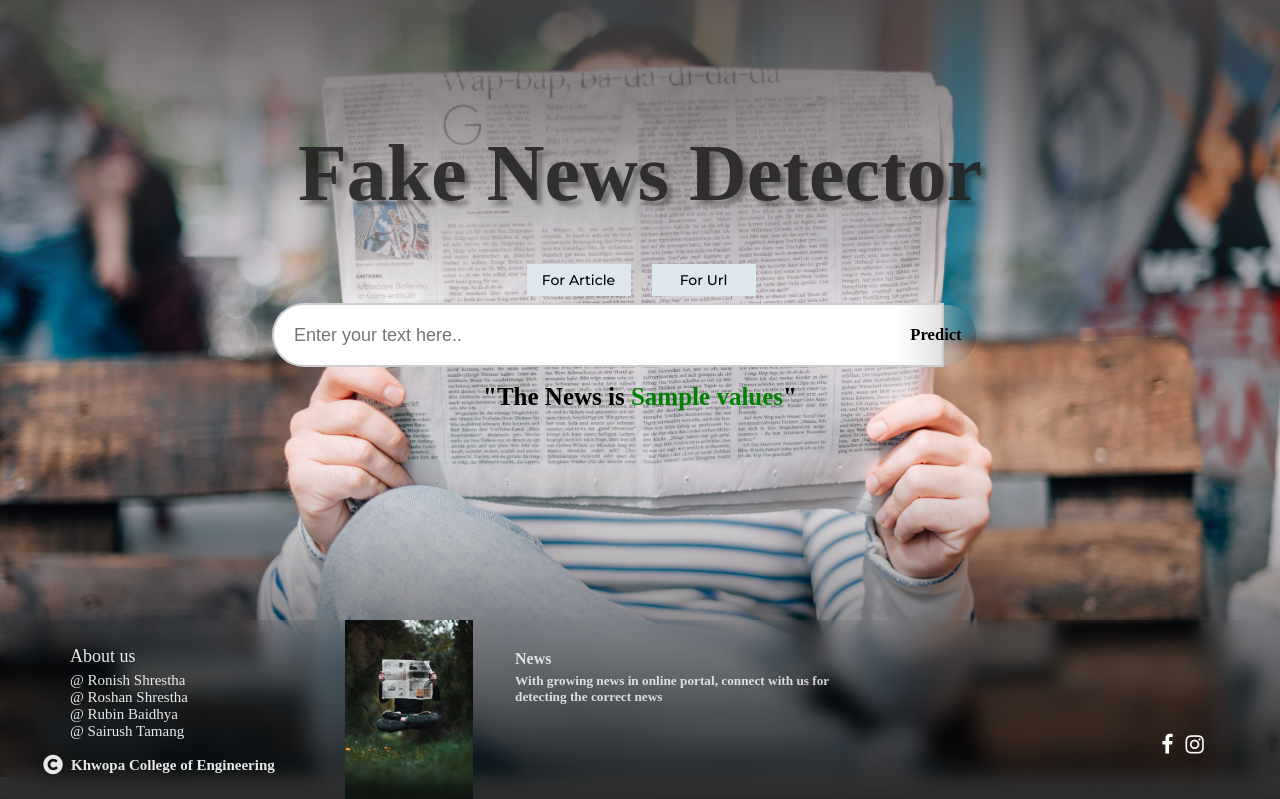
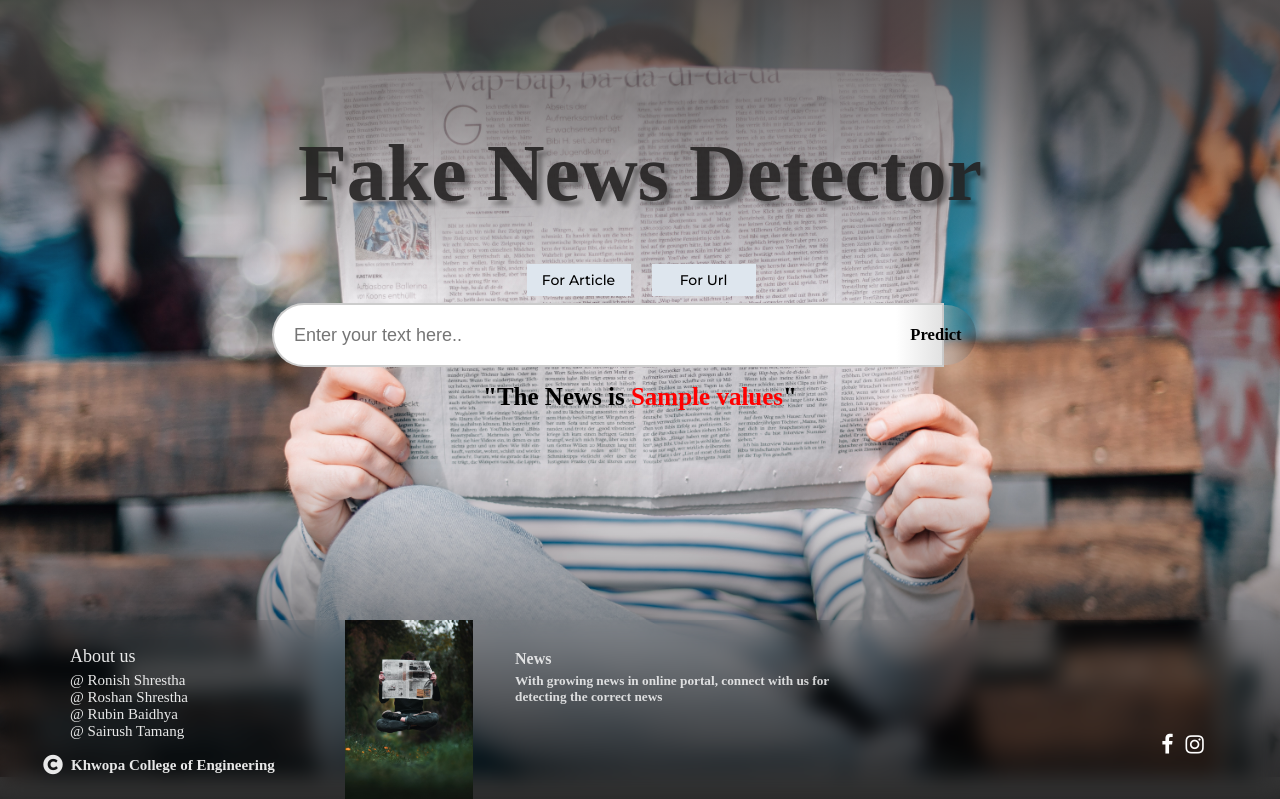
Before and after one commit to iamrosan/Fake-News-Detection-UsingMachineLearning, a Django app: template FakeNewsDetection/templates/index2.html in a window 1280 px wide. Shown: the top 799 px of the page. Run offline with Django 3.2, Linux system fonts and the light colour scheme; the template is opened without the code that fills it: most values are stand-ins (such as "Sample title", 1, 10 or a date in 2020); some libraries are stand-ins or nearby versions.

Commit message:
Real/Fake color change

```diff
--- a/FakeNewsDetection/templates/index2.html
+++ b/FakeNewsDetection/templates/index2.html
@@ -1,3 +1,9 @@
-{% extends 'index.html' %} {% block content %}
-<h4 class="below_textarea">"The News is <span id="nw">{{values}}</span>"</h4>
-{% endblock content %}
+{% extends 'index.html' %} {% block content %} {% if values == 'REAL' %}
+<h4 class="below_textarea">
+  "The News is <span style="color: green">{{values}}</span>"
+</h4>
+{% else %}
+<h4 class="below_textarea">
+  "The News is <span style="color: red">{{values}}</span>"
+</h4>
+{% endif %} {% endblock content %}
```
